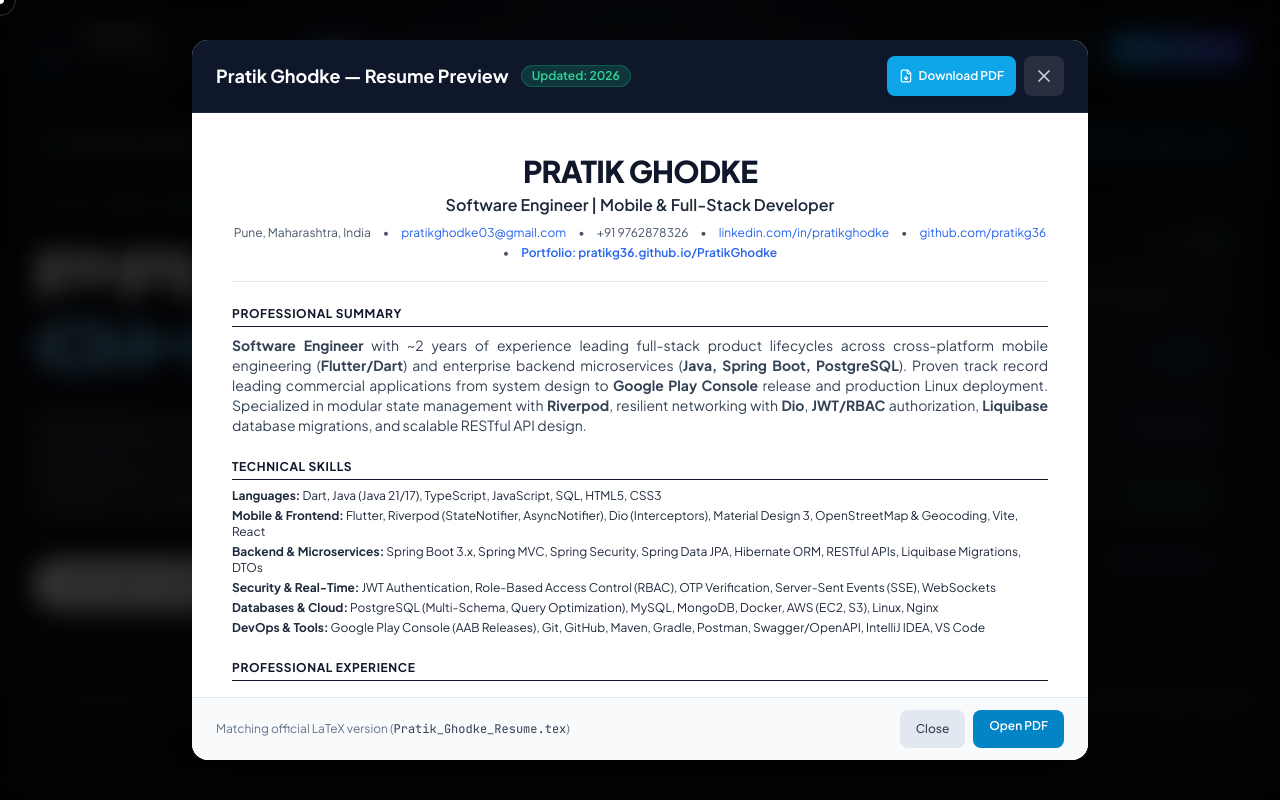
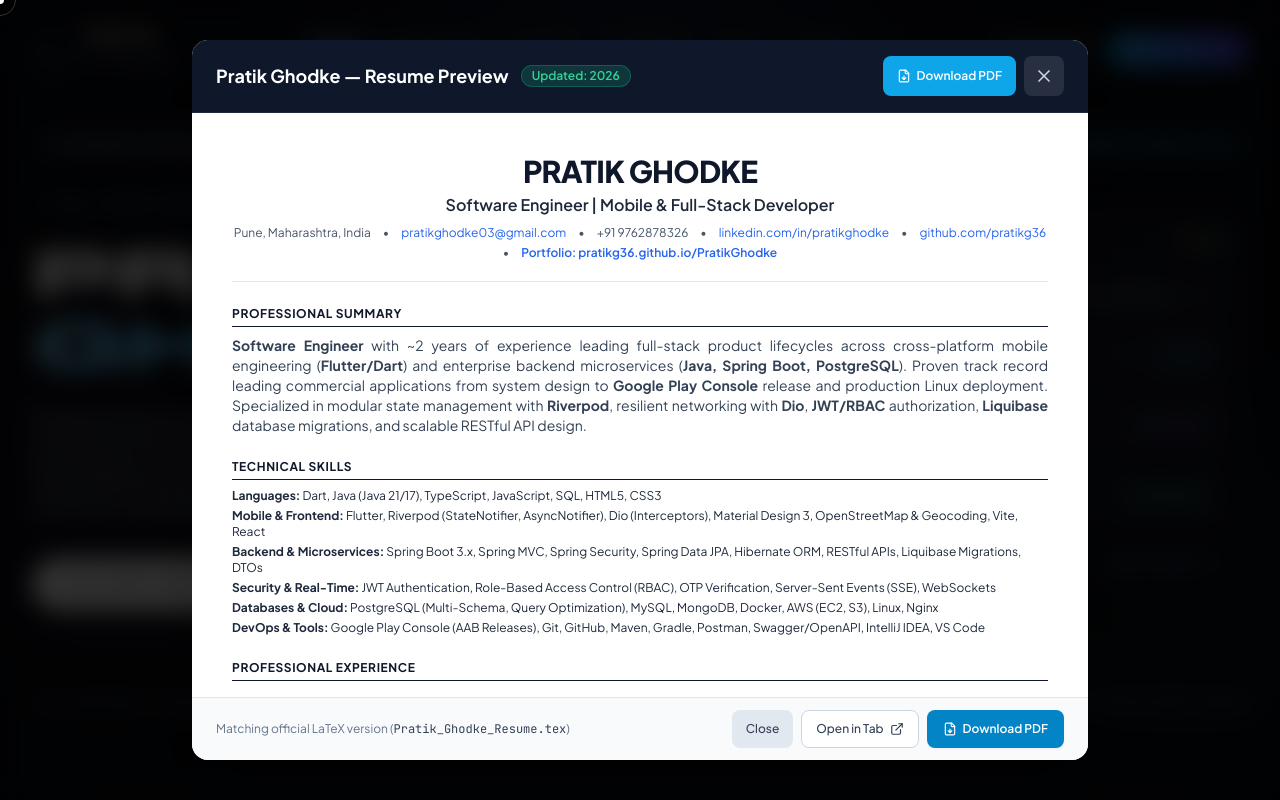
Before and after one commit to pratikg36/PratikGhodke, a React (Vite) app: page / in a window 1280 px wide. Both pictures are taken after a click on the button "RESUME". Shown: the top 800 px of the page. Built offline with nearby package versions, Linux system fonts and the light colour scheme.

Commit message:
fix(resume): implement direct blob file download for PDF and add open in tab option

```diff
--- a/src/components/ResumeModal.jsx
+++ b/src/components/ResumeModal.jsx
@@ -1,8 +1,9 @@
-import React, { useEffect } from 'react';
-import { X, FileDown, ExternalLink, Printer } from 'lucide-react';
+import React, { useEffect, useState } from 'react';
+import { X, FileDown, ExternalLink, Printer, Loader2 } from 'lucide-react';
 
 export const ResumeModal = ({ isOpen, onClose }) => {
   const pdfUrl = `${import.meta.env.BASE_URL}Pratik_Ghodke_Resume.pdf?t=20261027c`;
+  const [isDownloading, setIsDownloading] = useState(false);
 
   useEffect(() => {
     const handleKeyDown = (e) => {
@@ -18,11 +19,40 @@ export const ResumeModal = ({ isOpen, onClose }) => {
     };
   }, [isOpen, onClose]);
 
+  const handleDownloadPdf = async (e) => {
+    if (e) e.preventDefault();
+    if (isDownloading) return;
+    setIsDownloading(true);
+
+    try {
+      const response = await fetch(pdfUrl);
+      if (!response.ok) throw new Error('Network response was not ok');
+      const blob = await response.blob();
+      const blobUrl = window.URL.createObjectURL(blob);
+
+      const link = document.createElement('a');
+      link.href = blobUrl;
+      link.download = 'Pratik_Ghodke_Resume.pdf';
+      document.body.appendChild(link);
+      link.click();
+      document.body.removeChild(link);
+
+      setTimeout(() => window.URL.revokeObjectURL(blobUrl), 2000);
+    } catch (err) {
+      console.error('Blob download failed, using direct anchor fallback:', err);
+      const fallback = document.createElement('a');
+      fallback.href = `${import.meta.env.BASE_URL}Pratik_Ghodke_Resume.pdf`;
+      fallback.download = 'Pratik_Ghodke_Resume.pdf';
+      fallback.target = '_blank';
+      document.body.appendChild(fallback);
+      fallback.click();
+      document.body.removeChild(fallback);
+    } finally {
+      setTimeout(() => setIsDownloading(false), 600);
+    }
+  };
+
   if (!isOpen) return null;
-
-  const handlePrint = () => {
-    window.open(pdfUrl, '_blank');
-  };
 
   return (
     <div
@@ -48,16 +78,25 @@ export const ResumeModal = ({ isOpen, onClose }) => {
           </div>
 
           <div className="flex items-center gap-2 shrink-0">
-            <a
-              href={pdfUrl}
-              target="_blank"
-              rel="noopener noreferrer"
-              className="inline-flex items-center gap-1.5 px-3 py-2 min-h-[40px] rounded-lg text-xs font-semibold bg-sky-500 hover:bg-sky-400 text-white transition-colors shadow-sm"
+            <button
+              onClick={handleDownloadPdf}
+              disabled={isDownloading}
+              className="inline-flex items-center gap-1.5 px-3.5 py-2 min-h-[40px] rounded-lg text-xs font-semibold bg-sky-500 hover:bg-sky-400 active:bg-sky-600 text-white transition-all shadow-sm disabled:opacity-75 cursor-pointer"
+              title="Download PDF directly to device"
             >
-              <FileDown className="w-3.5 h-3.5" />
-              <span className="hidden sm:inline">Download PDF</span>
-              <span className="sm:hidden">PDF</span>
-            </a>
+              {isDownloading ? (
+                <>
+                  <Loader2 className="w-3.5 h-3.5 animate-spin" />
+                  <span>Downloading...</span>
+                </>
+              ) : (
+                <>
+                  <FileDown className="w-3.5 h-3.5" />
+                  <span className="hidden sm:inline">Download PDF</span>
+                  <span className="sm:hidden">Download</span>
+                </>
+              )}
+            </button>
             <button
               onClick={onClose}
               className="p-2 min-h-[40px] min-w-[40px] flex items-center justify-center rounded-lg bg-white/10 hover:bg-white/20 text-slate-300 hover:text-white transition-colors"
@@ -224,10 +263,10 @@ export const ResumeModal = ({ isOpen, onClose }) => {
           <span className="text-[11px] sm:text-xs text-slate-500">
             Matching official LaTeX version (<code className="text-slate-700">Pratik_Ghodke_Resume.tex</code>)
           </span>
-          <div className="flex gap-2">
+          <div className="flex flex-wrap items-center gap-2">
             <button
               onClick={onClose}
-              className="px-4 py-2 min-h-[38px] rounded-lg text-xs font-medium bg-slate-200 hover:bg-slate-300 text-slate-700 transition-colors"
+              className="px-3.5 py-2 min-h-[38px] rounded-lg text-xs font-medium bg-slate-200 hover:bg-slate-300 text-slate-700 transition-colors"
             >
               Close
             </button>
@@ -235,10 +274,28 @@ export const ResumeModal = ({ isOpen, onClose }) => {
               href={pdfUrl}
               target="_blank"
               rel="noopener noreferrer"
-              className="px-4 py-2 min-h-[38px] rounded-lg text-xs font-semibold bg-sky-600 hover:bg-sky-500 text-white transition-colors"
+              className="inline-flex items-center gap-1.5 px-3.5 py-2 min-h-[38px] rounded-lg text-xs font-medium bg-white hover:bg-slate-100 text-slate-700 border border-slate-300 transition-colors"
             >
-              Open PDF
+              <span>Open in Tab</span>
+              <ExternalLink className="w-3.5 h-3.5" />
             </a>
+            <button
+              onClick={handleDownloadPdf}
+              disabled={isDownloading}
+              className="inline-flex items-center gap-1.5 px-4 py-2 min-h-[38px] rounded-lg text-xs font-semibold bg-sky-600 hover:bg-sky-500 active:bg-sky-700 text-white transition-colors shadow-sm disabled:opacity-75 cursor-pointer"
+            >
+              {isDownloading ? (
+                <>
+                  <Loader2 className="w-3.5 h-3.5 animate-spin" />
+                  <span>Downloading...</span>
+                </>
+              ) : (
+                <>
+                  <FileDown className="w-3.5 h-3.5" />
+                  <span>Download PDF</span>
+                </>
+              )}
+            </button>
           </div>
         </div>
       </div>
```
